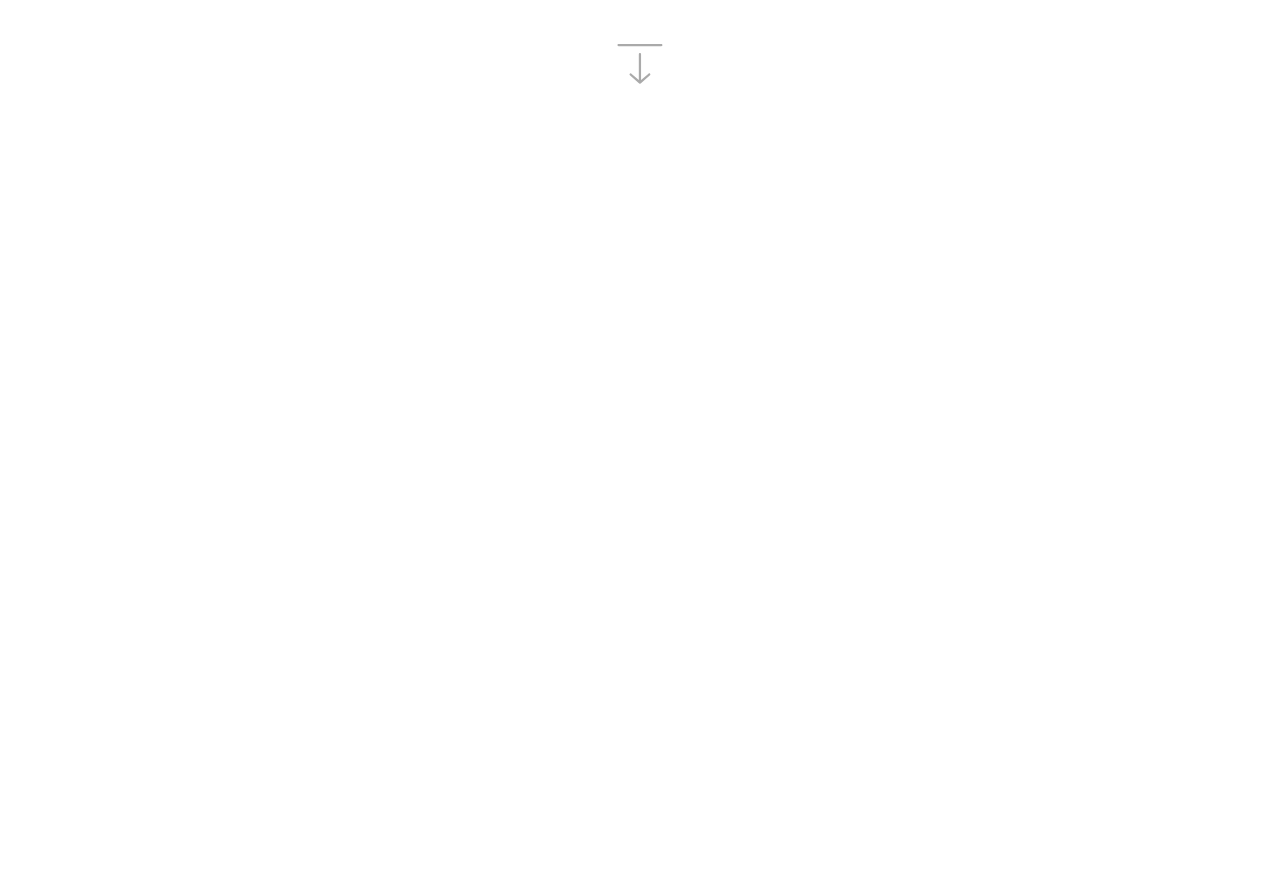
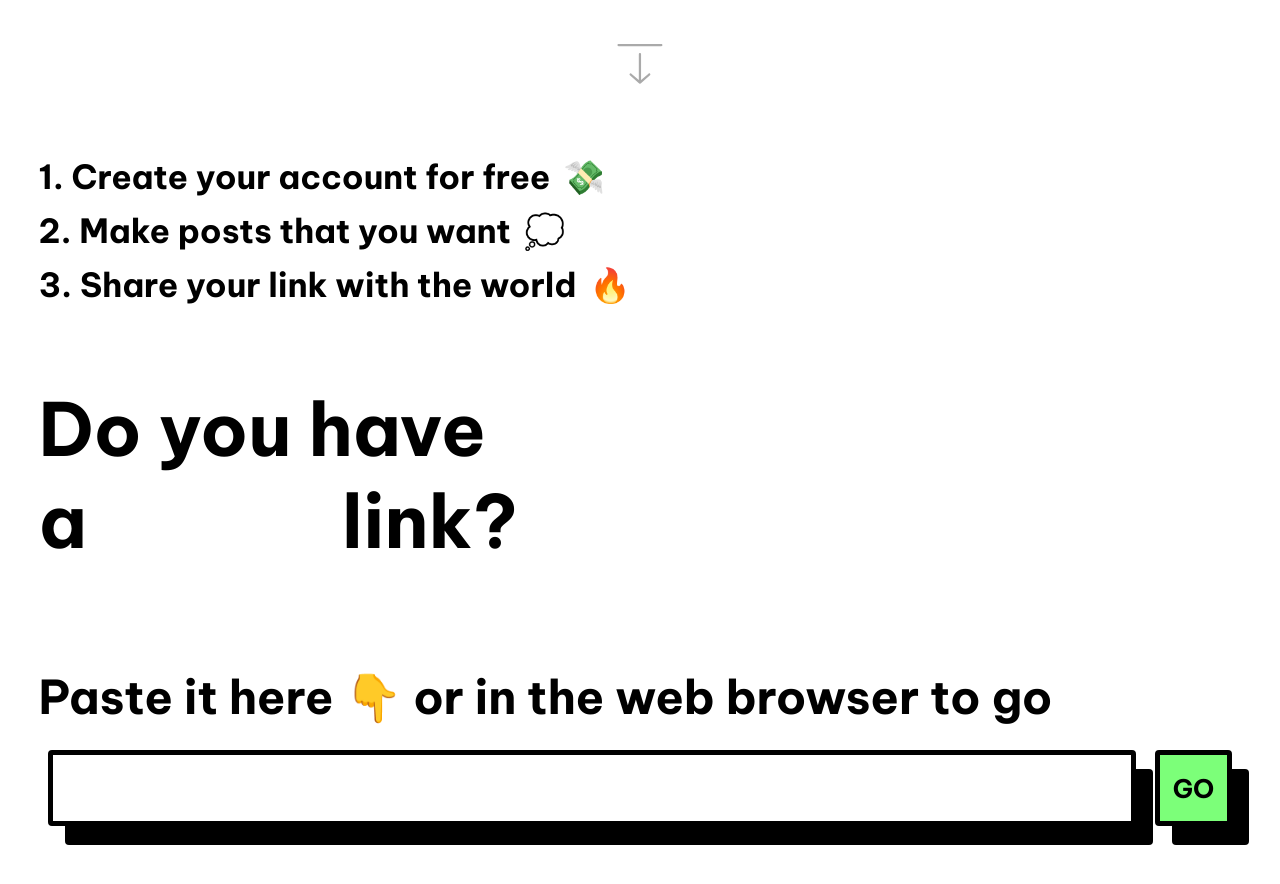
Before and after one commit to FranP-code/open-react-blog, a React (Create React App) app: page / in a window 1280 px wide. Shown: the part 680-1564 px from the top of the page. Before the commit the page ends 800 px from the top, so only its background shows below. Built offline with nearby package versions, Linux system fonts and the light colour scheme.

Commit message:
Page 2 done

```diff
--- a/package.json
+++ b/package.json
@@ -9,6 +9,8 @@
     "@testing-library/jest-dom": "^5.16.2",
     "@testing-library/react": "^12.1.2",
     "@testing-library/user-event": "^13.5.0",
+    "animate.css": "^4.1.1",
+    "notistack": "^2.0.3",
     "react": "^17.0.2",
     "react-dom": "^17.0.2",
     "react-scripts": "5.0.0",
--- a/src/App.css
+++ b/src/App.css
@@ -7,7 +7,6 @@
 
 .page {
   height: 100vh;
-  width: 100vw;
   padding: 0px 3vw;
 }
 
@@ -21,7 +20,7 @@ header * h2, header header h2 {
   font-size: 29pt;
 }
 
-.title-one::selection, .title-two::selection {
+.title-one::selection, .title-two::selection, #rotatory-text-element::selection {
   background-color: #ffe83d;
   color: #000;
 }
@@ -38,6 +37,10 @@ header * h2, header header h2 {
   .title-two {
     font-size: 50pt;
   }
+
+  div.title-element {
+    font-size: 35pt;
+  }
 }
 @media (max-width: 1800px) {
   .title-one {
@@ -47,6 +50,10 @@ header * h2, header header h2 {
   .title-two {
     font-size: 35pt;
   }
+
+  div.title-element {
+    font-size: 25pt;
+  }
 }
 @media (max-width: 900px) {
   .title-one {
@@ -54,7 +61,11 @@ header * h2, header header h2 {
   }
 
   .title-two {
-    font-size: 20pt;
+    font-size: 30pt;
+  }
+
+  div.title-element {
+    font-size: 25pt;
   }
 }
 @media (max-width: 640px) {
@@ -63,7 +74,11 @@ header * h2, header header h2 {
   }
 
   .title-two {
-    font-size: 15pt;
+    font-size: 25pt;
+  }
+
+  div.title-element {
+    font-size: 20pt;
   }
 }
 
--- a/src/App.jsx
+++ b/src/App.jsx
@@ -1,10 +1,12 @@
 import './App.css';
 import PageOne from './components/Pages/PageOne';
+import PageTwo from './components/Pages/PageTwo';
 
 function App() {
   return (
     <div className="App">
       <PageOne />
+      <PageTwo />
     </div>
   );
 }
--- a/src/App.scss
+++ b/src/App.scss
@@ -10,7 +10,7 @@
 .page {
 
     height: 100vh;
-    width: 100vw;
+    // width: 100vw;
 
     padding: 0px 3vw;
 }
@@ -30,7 +30,7 @@ header {
     }
 }
 
-.title-one::selection, .title-two::selection {
+.title-one::selection, .title-two::selection, #rotatory-text-element::selection {
 
   background-color: #ffe83d;
   color: #000;
@@ -42,7 +42,7 @@ header {
     width: 100%
 }
 
-@mixin titleOneAndTwoBreakpoint($fontSize) {
+@mixin textsBreakpoints($fontSize, $subtractionTitleTwo: 20pt, $subtractionLiTitleElement: 30pt) {
 
     .title-one {
 
@@ -51,7 +51,12 @@ header {
 
     .title-two {
 
-        font-size: calc($fontSize - 20pt);
+        font-size: calc($fontSize - $subtractionTitleTwo);
+    }
+
+    div.title-element {
+
+        font-size: calc($fontSize - $subtractionLiTitleElement);
     }
 }
 
@@ -59,26 +64,30 @@ header {
 
     $fontSize: 70pt;
 
-    @include titleOneAndTwoBreakpoint($fontSize);
+    @include textsBreakpoints($fontSize, 20pt, 35pt);
 }
 
 @media (max-width: 1800px) {
 
     $fontSize: 55pt;
 
-    @include titleOneAndTwoBreakpoint($fontSize);
+    @include textsBreakpoints($fontSize);
 }
 
 @media (max-width: 900px) {
 
     $fontSize: 40pt;
+    $subtractionTitleTwo: 10pt;
+    $subtractionLiTitleElement: 15pt;
 
-    @include titleOneAndTwoBreakpoint($fontSize);
+    @include textsBreakpoints($fontSize, $subtractionTitleTwo, $subtractionLiTitleElement);
 }
 
 @media (max-width: 640px) {
 
     $fontSize: 35pt;
+    $subtractionTitleTwo: 10pt;
+    $subtractionLiTitleElement: 15pt;
 
-    @include titleOneAndTwoBreakpoint($fontSize);
+    @include textsBreakpoints($fontSize, $subtractionTitleTwo, $subtractionLiTitleElement);
 }
--- /dev/null
+++ b/src/components/GoToLinkForm/GoToLinkForm.jsx
@@ -0,0 +1,121 @@
+import React, {useRef} from 'react'
+import styled from 'styled-components'
+import { useSnackbar } from 'notistack';
+
+const GoToLinkForm = () => {
+
+    const GoToLinkFormStyles = styled.div`
+
+        form {
+
+
+            display: flex;
+            justify-content: space-around;
+
+            width: 94vw;
+
+            input {
+
+                height: 6vw;
+
+                border: solid #000 5px;
+                border-radius: 4px;
+
+                outline: none;
+
+                box-shadow: 17px 19px #000;
+            }
+
+            input[type="text"] {
+
+                width: 85vw;
+
+                font-size: 2vw;
+                padding-left: 1vw;
+            }
+
+            input[type="submit"] {
+
+                width: 6vw;
+
+                background-color: #7CFF79;
+
+                font-size: 2vw;
+                font-weight: bold;
+
+                &:active {
+
+                    transform: translate(17px, 19px);
+                    box-shadow: none;
+                }
+            }
+        }
+    `
+    const { enqueueSnackbar, closeSnackbar } = useSnackbar();
+
+    const inputValue = useRef('')
+
+    function submitValidation(e) {
+
+        e.preventDefault()
+
+        const value = inputValue.current.value.trim()
+        console.log(value)
+
+        if (value === '') {
+
+            enqueueSnackbar(`Please, put some text in the field.`, {
+                variant: "error"
+            })
+
+            return
+        }
+
+        let user = ''
+
+        if (value.includes("open-react-blog.netlify.app/")) {
+
+            user = value.split("open-react-blog.netlify.app/")[1]
+
+        } else {
+
+            user = value
+        }
+
+        enqueueSnackbar(`Moving to ${user}'s page.`, {
+            variant: "success"
+        })
+
+        const espacedString = user.split(' ')
+
+        if (espacedString.length !== 1) {
+
+            user = ''
+
+            espacedString.forEach((subString, index) => {
+
+                if (index === 0) {
+
+                    user = subString
+                    return
+                }
+
+                user = user + '-' + subString
+            })
+        }
+
+        window.location.href = `https://open-react-blog.netlify.app/${user.toLowerCase()}`
+
+    }
+
+    return (
+        <GoToLinkFormStyles >
+            <form spellCheck="false" onSubmit={submitValidation}>
+                <input type="text" ref={inputValue}></input>
+                <input type="submit" value="GO"></input>
+            </form>
+        </GoToLinkFormStyles>
+    )
+}
+
+export default GoToLinkForm
--- /dev/null
+++ b/src/components/OrderedList/OrderedList.jsx
@@ -0,0 +1,58 @@
+import React from 'react'
+import styled from 'styled-components'
+
+const OrderedList = ({typeOfList, title, data, typeOfData}) => {
+
+    const TitleStyles = styled.div`
+
+        width: auto;
+
+        font-weight: bold;
+
+        list-style: none;
+
+        div {
+
+            .emoji {
+
+                font-family: 'Arial';
+                margin-left: 1vw;
+            }
+
+            margin-top: 1.5vh;
+        }
+    `
+
+    return (
+        <>
+            {
+                title ? <h2 className='title-one'>{title}</h2> : null
+            }
+            {
+                typeOfList === 'title' ?
+                    <TitleStyles>
+                        {
+                            typeOfData === 'text-data' ?
+                                data.map(element => (<div className='title-element'>{element}</div>))
+                            :null
+                        }
+                        {
+                            typeOfData === 'emoji-data' ?
+                                data.map((obj, index) => (<div className='title-element'>{index + 1 + '. '}{obj.text}<span className='emoji'>{obj.emoji}</span></div>))
+                            :null
+                        }
+                    </TitleStyles>
+                :null
+            }
+            {
+                typeOfList === 'inlineText' ?
+                    <ol>
+
+                    </ol>
+                :null
+            }
+        </>
+    )
+}
+
+export default OrderedList
--- /dev/null
+++ b/src/components/Pages/PageTwo.jsx
@@ -0,0 +1,84 @@
+import React from 'react'
+import GoToLinkForm from '../GoToLinkForm/GoToLinkForm'
+import OrderedList from '../OrderedList/OrderedList'
+import RotatingText from '../RotatingText/RotatingText'
+import TitleOne from '../Titles/TitleOne'
+import TitleTwo from '../Titles/TitleTwo'
+import styled from 'styled-components'
+
+const PageTwo = () => {
+
+    const FlexContainer = styled.div`
+
+        height: 100vh;
+        /* width: 100vw; */
+
+        display: flex;
+        flex-direction: column;
+        justify-content: space-around;
+
+        .form-container {
+
+            height: 68vh;
+
+            display: flex;
+            flex-direction: column;
+            justify-content: space-around;
+
+            .titles-container {
+
+                margin-bottom: 5vh;
+            }
+
+            h2 {
+
+                margin-bottom: 3vh;
+            }
+
+            form {
+
+                margin-bottom: 5vh;
+            }
+        }
+    `
+
+    return (
+        <div className='page'>
+            <FlexContainer>
+                <OrderedList
+                    typeOfList={'title'}
+                    typeOfData={"emoji-data"}
+                    data={
+                            [
+                                { text: 'Create your account for free', emoji: "💸"},
+                                { text: 'Make posts that you want', emoji: "💭"},
+                                { text: 'Share your link with the world', emoji: "🔥"}
+                            ]
+                    }
+                />
+                <div className="form-container">
+                    <div className="titles-container">
+                        <TitleOne text={"Do you have"} />
+                        <TitleOne>
+                            <>
+                                a&nbsp;
+                                <RotatingText
+                                    data={["friend", "influencer", "familiar"]}
+                                    timeBetweenWordAndWord={1.5}
+                                    animationDuration={1}
+                                />
+                                &nbsp;link?
+                            </>
+                        </TitleOne>
+                    </div>
+                    <div className="form">
+                        <TitleTwo text={"Paste it here 👇 or in the web browser to go"}/>
+                        <GoToLinkForm />
+                    </div>
+                </div>
+            </FlexContainer>
+        </div>
+    )
+}
+
+export default PageTwo
--- /dev/null
+++ b/src/components/RotatingText/RotatingText.jsx
@@ -0,0 +1,58 @@
+import React, { useState } from 'react'
+import 'animate.css'
+import styled from 'styled-components'
+
+const RotatingText = ({data, animationDuration, timeBetweenWordAndWord}) => {
+
+    const [actualWord, setActualWord] = useState([])
+    const [actualStyle, setActualStyle] = useState('')
+
+
+    React.useEffect(() => {
+
+        timeBetweenWordAndWord = timeBetweenWordAndWord * 1000
+        console.log(data)
+
+        document.getElementById('rotatory-text-element').style.setProperty('--animate-duration', `${animationDuration}s`);
+
+        function rotatoryArray() {
+
+            data.forEach((element, index) => {
+
+                setTimeout(() => {
+
+                    setActualStyle('animate__bounceIn')
+
+                    setActualWord(element)
+
+                    clearTimeout(animationDuration * index)
+
+                    if (index === data.length - 1 ) {
+
+                        setTimeout(() => {
+
+                            rotatoryArray()
+
+                        }, timeBetweenWordAndWord )
+                    }
+
+                    setTimeout(() => {
+
+                        setActualStyle('animate__bounceOut')
+
+                    }, timeBetweenWordAndWord - animationDuration * 1000)
+
+                }, timeBetweenWordAndWord * index)
+            });
+        }
+
+        rotatoryArray()
+
+    }, [data])
+
+    return (
+        <span id="rotatory-text-element" className={'animate__animated ' + actualStyle}>{actualWord}</span>
+    )
+}
+
+export default RotatingText
--- a/src/components/Titles/TitleOne.jsx
+++ b/src/components/Titles/TitleOne.jsx
@@ -7,6 +7,7 @@ const TitleOne = (props) => {
             className='title-one'
         >
             {props.text}
+            {props.children}
         </h1>
     )
 }
--- a/src/index.js
+++ b/src/index.js
@@ -3,9 +3,13 @@ import ReactDOM from 'react-dom';
 import App from './App';
 import reportWebVitals from './reportWebVitals';
 
+import { SnackbarProvider } from 'notistack';
+
 ReactDOM.render(
   <React.StrictMode>
-    <App />
+    <SnackbarProvider maxSnack={3}>
+      <App />
+    </SnackbarProvider >
   </React.StrictMode>,
   document.getElementById('root')
 );
```
Also changed, not shown: 1 other file (tests, documents, lock files or other folders).
